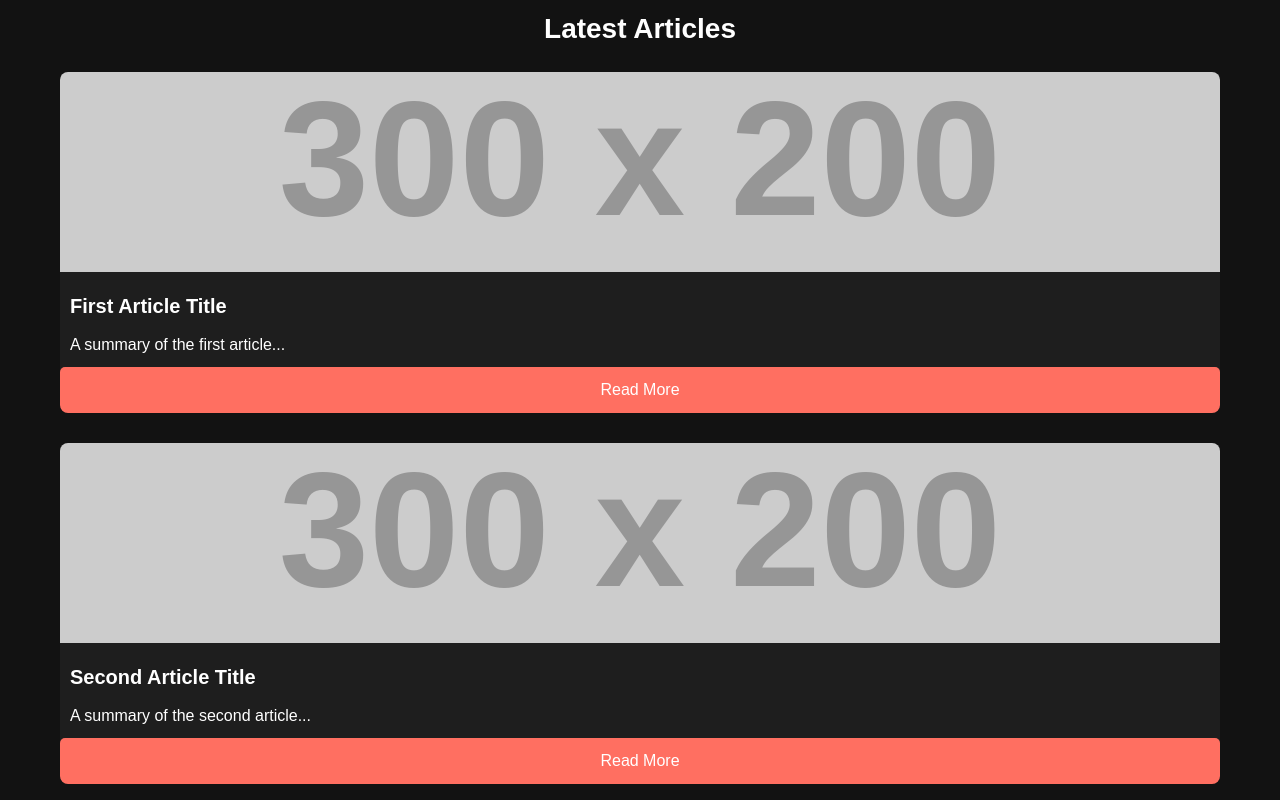
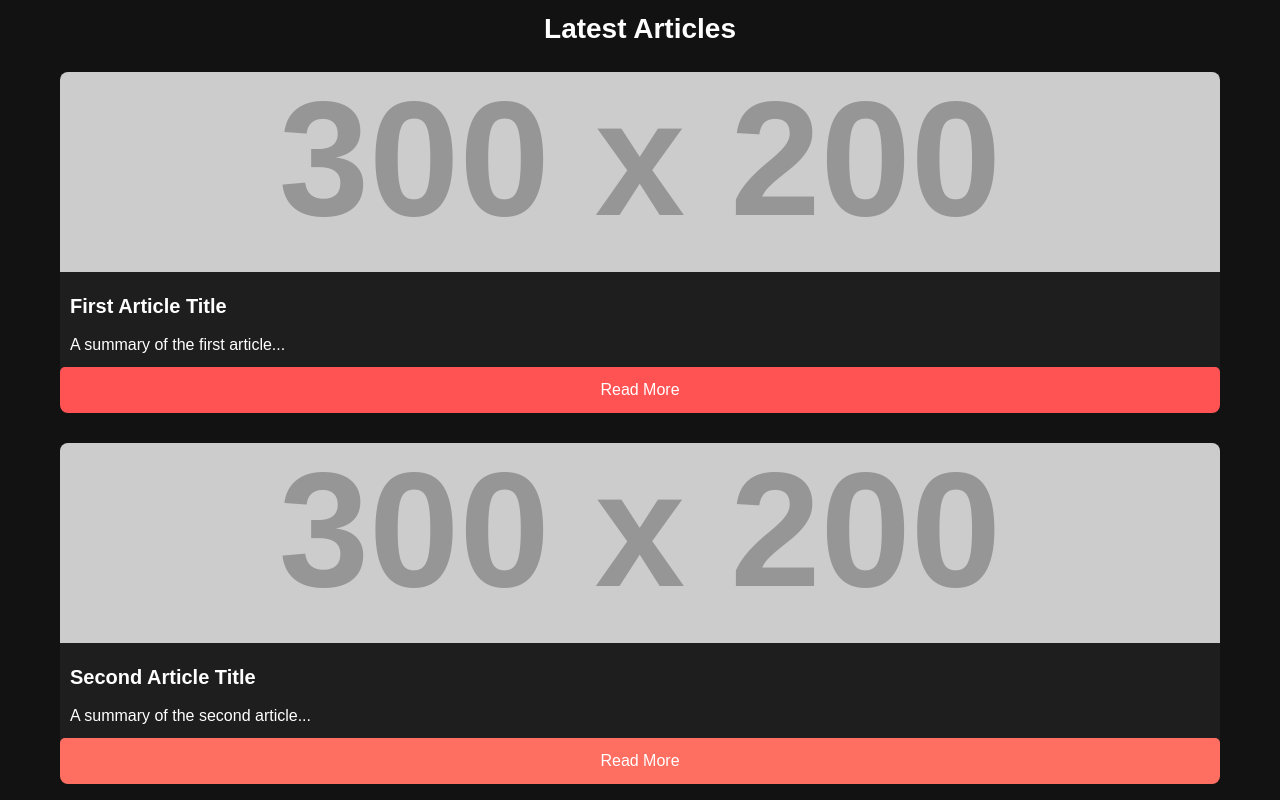
Before and after one commit to MisaghMomeniB/Blog-Service-Go, a plain HTML site: page static/index.html in a window 1280 px wide. In both pictures the pointer is over the link 640 px from the left and 833 px from the top of the page. Shown: the part 433-1233 px from the top of the page. Drawn offline with Linux system fonts and the light colour scheme; placeholder pictures from the web are drawn by us.

Commit message:
read-more:hover

```diff
--- a/static/style.css
+++ b/static/style.css
@@ -114,3 +114,7 @@ body {
     border-radius: 5px;
     transition: background-color 0.3s ease;
 }
+
+.read-more:hover {
+    background-color: #ff5252;
+}
```
